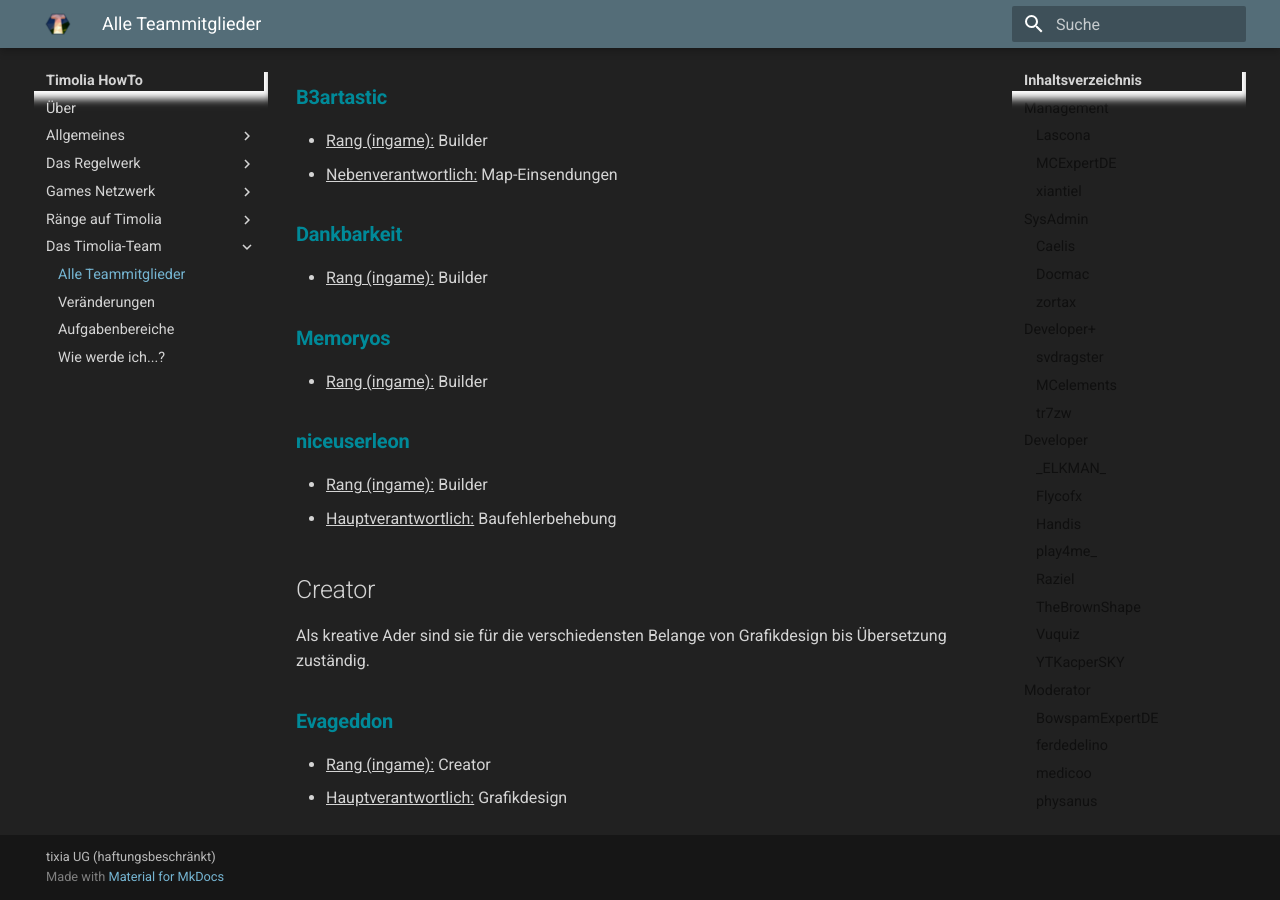
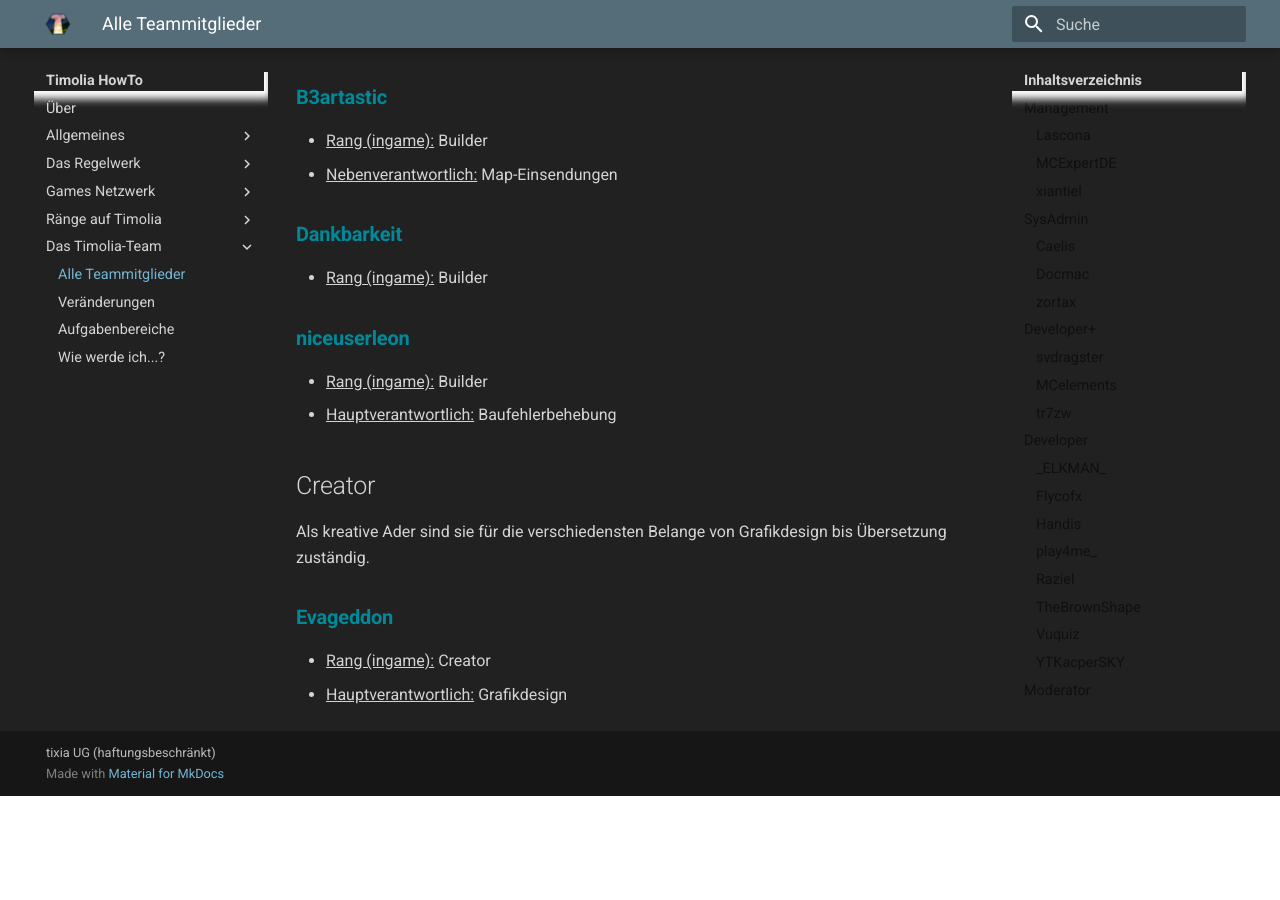
Before and after one commit to TimoliaDE/HowTo, an MkDocs documentation site: the page built from docs/team/members.md, in a window 1280 px wide and 900 px high, scrolled down 7179 px. Built offline with MkDocs 1.6.1 and Material for MkDocs 9.7.7, drawn with Linux system fonts in a browser that asks for light colours; old or Windows-style settings are respelled for this version of MkDocs; after the commit the page ends 7975 px from its top, so only the background shows below that.

Commit message:
Memoryos Builder -> Native Expert

```diff
--- a/docs/team/members.md
+++ b/docs/team/members.md
@@ -227,9 +227,6 @@ Sie betreuen die architektonische Gestaltung neuer Modi und betreuen externe Map
 ### <strong><span class='builder'>Dankbarkeit</span></strong>
 - <u>Rang (ingame):</u> Builder
 
-### <strong><span class='builder'>Memoryos</span></strong>
-- <u>Rang (ingame):</u> Builder
-
 ### <strong><span class='builder'>niceuserleon</span></strong>
 - <u>Rang (ingame):</u> Builder
 - <u>Hauptverantwortlich:</u> Baufehlerbehebung
```
Also changed, not shown: docs/team/changes.md (+1 -0 lines).
